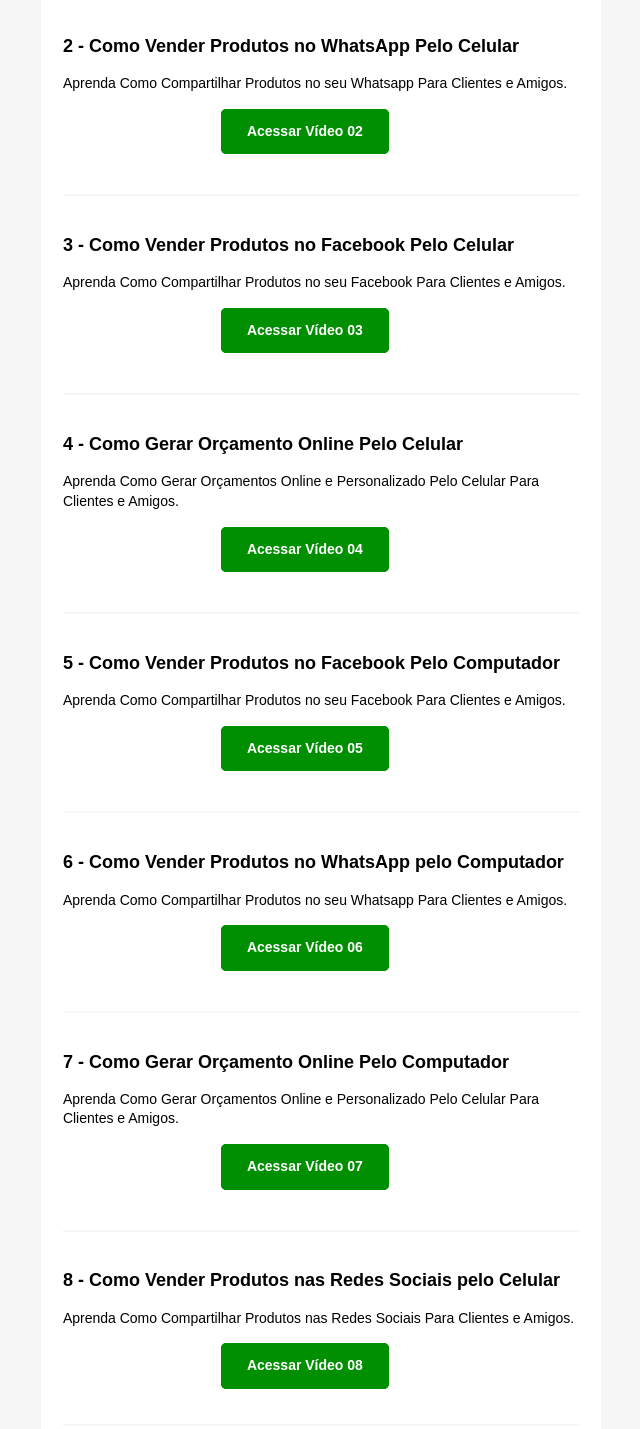
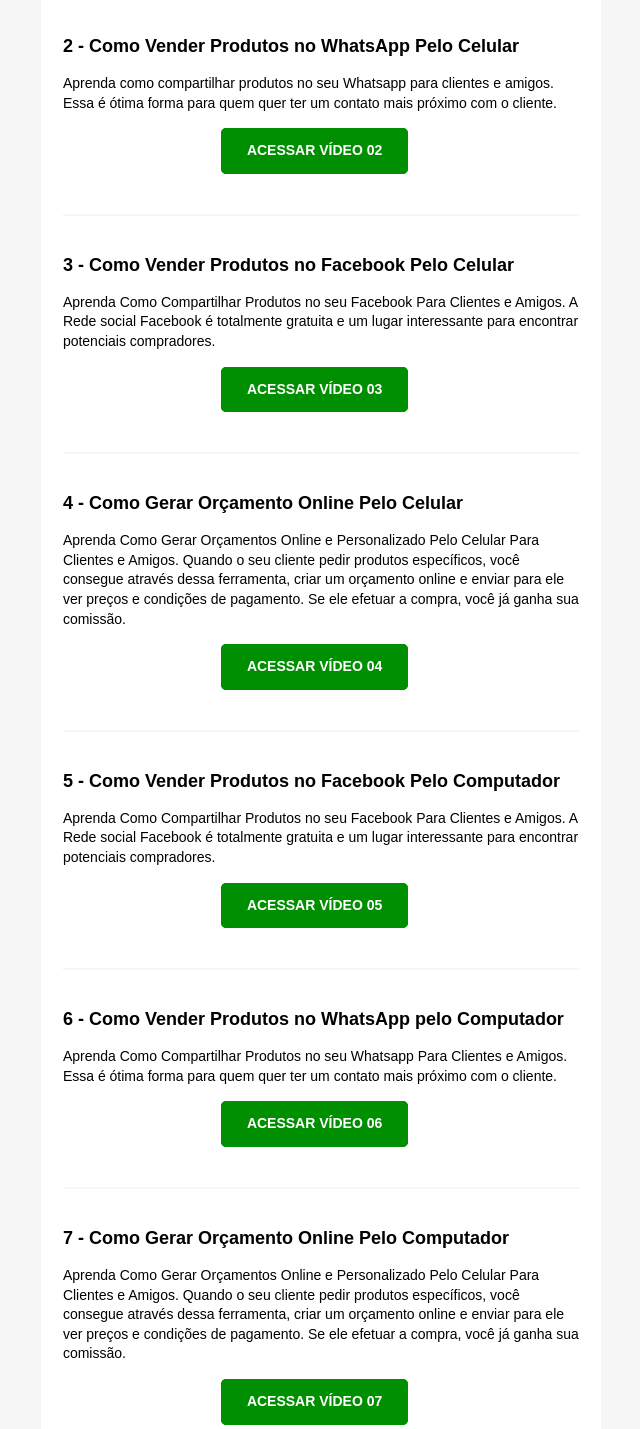
Before and after one commit to RaphaelFreire/email-tudo-forte, a plain HTML site: page index.html in a window 1280 px wide. Shown: the part 435-1864 px from the top of the page, without its empty margins (315-955 px from the left). Drawn offline with Linux system fonts and the light colour scheme.

```diff
--- a/index.html
+++ b/index.html
@@ -357,6 +357,7 @@
                                             padding: 12px 25px;
                                             text-transform: capitalize;
                                             border-color: #008f00;
+                                            text-transform: uppercase;
                                           "
                                           >Acessar Vídeo 01</a
                                         >
@@ -420,8 +421,9 @@
                             margin-bottom: 15px;
                           "
                         >
-                          Aprenda Como Compartilhar Produtos no seu Whatsapp
-                          Para Clientes e Amigos.
+                          Aprenda como compartilhar produtos no seu Whatsapp
+                          para clientes e amigos. Essa é ótima forma para quem
+                          quer ter um contato mais próximo com o cliente.
                         </p>
                         <table
                           border="0"
@@ -491,6 +493,7 @@
                                             padding: 12px 25px;
                                             text-transform: capitalize;
                                             border-color: #008f00;
+                                            text-transform: uppercase;
                                           "
                                           >Acessar Vídeo 02</a
                                         >
@@ -555,7 +558,9 @@
                           "
                         >
                           Aprenda Como Compartilhar Produtos no seu Facebook
-                          Para Clientes e Amigos.
+                          Para Clientes e Amigos. A Rede social Facebook é
+                          totalmente gratuita e um lugar interessante para
+                          encontrar potenciais compradores.
                         </p>
                         <table
                           border="0"
@@ -625,6 +630,7 @@
                                             padding: 12px 25px;
                                             text-transform: capitalize;
                                             border-color: #008f00;
+                                            text-transform: uppercase;
                                           "
                                           >Acessar Vídeo 03</a
                                         >
@@ -689,7 +695,11 @@
                           "
                         >
                           Aprenda Como Gerar Orçamentos Online e Personalizado
-                          Pelo Celular Para Clientes e Amigos.
+                          Pelo Celular Para Clientes e Amigos. Quando o seu
+                          cliente pedir produtos específicos, você consegue
+                          através dessa ferramenta, criar um orçamento online e
+                          enviar para ele ver preços e condições de pagamento.
+                          Se ele efetuar a compra, você já ganha sua comissão.
                         </p>
                         <table
                           border="0"
@@ -759,6 +769,7 @@
                                             padding: 12px 25px;
                                             text-transform: capitalize;
                                             border-color: #008f00;
+                                            text-transform: uppercase;
                                           "
                                           >Acessar Vídeo 04</a
                                         >
@@ -823,7 +834,9 @@
                           "
                         >
                           Aprenda Como Compartilhar Produtos no seu Facebook
-                          Para Clientes e Amigos.
+                          Para Clientes e Amigos. A Rede social Facebook é
+                          totalmente gratuita e um lugar interessante para
+                          encontrar potenciais compradores.
                         </p>
                         <table
                           border="0"
@@ -893,6 +906,7 @@
                                             padding: 12px 25px;
                                             text-transform: capitalize;
                                             border-color: #008f00;
+                                            text-transform: uppercase;
                                           "
                                           >Acessar Vídeo 05</a
                                         >
@@ -957,7 +971,8 @@
                           "
                         >
                           Aprenda Como Compartilhar Produtos no seu Whatsapp
-                          Para Clientes e Amigos.
+                          Para Clientes e Amigos. Essa é ótima forma para quem
+                          quer ter um contato mais próximo com o cliente.
                         </p>
                         <table
                           border="0"
@@ -1027,6 +1042,7 @@
                                             padding: 12px 25px;
                                             text-transform: capitalize;
                                             border-color: #008f00;
+                                            text-transform: uppercase;
                                           "
                                           >Acessar Vídeo 06</a
                                         >
@@ -1091,7 +1107,11 @@
                           "
                         >
                           Aprenda Como Gerar Orçamentos Online e Personalizado
-                          Pelo Celular Para Clientes e Amigos.
+                          Pelo Celular Para Clientes e Amigos. Quando o seu
+                          cliente pedir produtos específicos, você consegue
+                          através dessa ferramenta, criar um orçamento online e
+                          enviar para ele ver preços e condições de pagamento.
+                          Se ele efetuar a compra, você já ganha sua comissão.
                         </p>
                         <table
                           border="0"
@@ -1161,6 +1181,7 @@
                                             padding: 12px 25px;
                                             text-transform: capitalize;
                                             border-color: #008f00;
+                                            text-transform: uppercase;
                                           "
                                           >Acessar Vídeo 07</a
                                         >
@@ -1228,7 +1249,9 @@
                           "
                         >
                           Aprenda Como Compartilhar Produtos nas Redes Sociais
-                          Para Clientes e Amigos.
+                          Para Clientes e Amigos. Utilize a força das redes
+                          sociais a seu favor. Compartilhe produtos com seus
+                          clientes e amigos ainda hoje.
                         </p>
                         <table
                           border="0"
@@ -1297,6 +1320,7 @@
                                             padding: 12px 25px;
                                             text-transform: capitalize;
                                             border-color: #008f00;
+                                            text-transform: uppercase;
                                           "
                                           >Acessar Vídeo 08</a
                                         >
```
